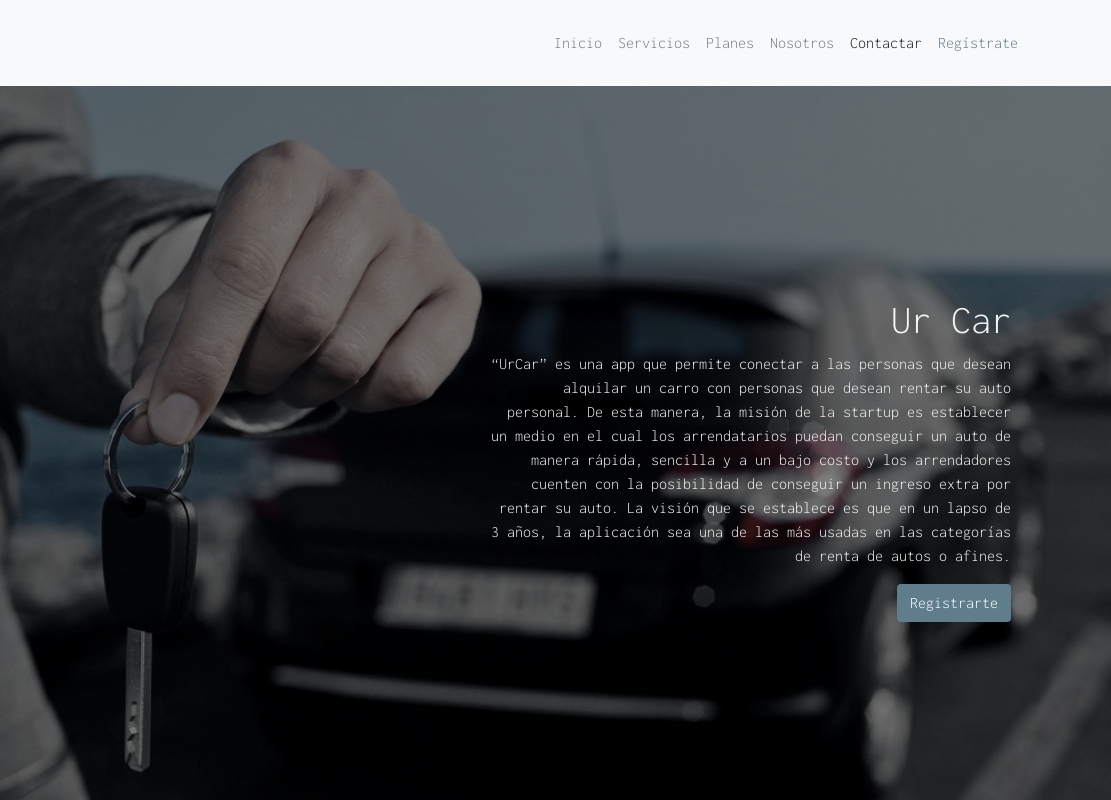
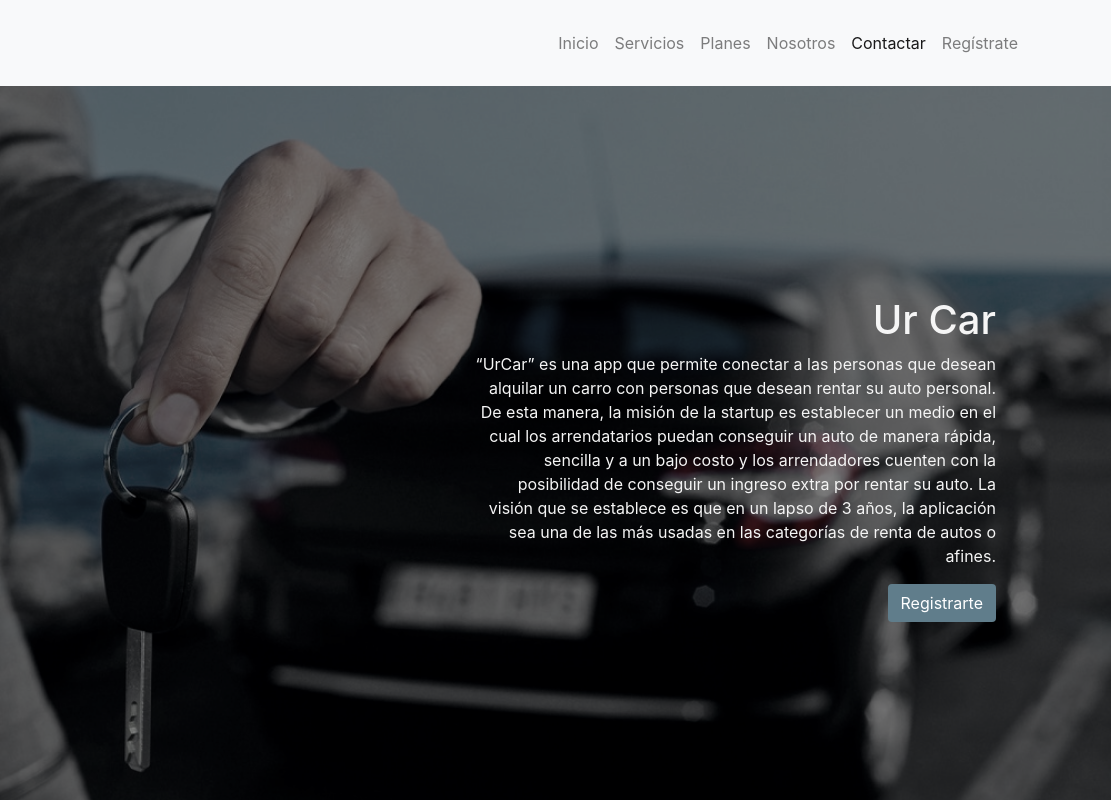
Before and after one commit to jackleon008007/UrCar, a plain HTML site: page index.html in a window 1280 px wide. Shown: the top 800 px of the page, 169-1280 px from the left. Drawn offline with nearby package versions, Linux system fonts and the light colour scheme.

Commit message:
Update index.css

```diff
--- a/index.css
+++ b/index.css
@@ -1,22 +1,13 @@
-
-.bg-dark {
-  background-color: rgb(255, 255, 255) !important;
-  color: rgb(0, 0, 0);
-
-}
-.row{
-  margin: 0;
-}
-
-*{
-  font-family: 'Inconsolata', monospace;
-}
 
 
-.text-car {
-  color:#607D8B !important;
 
-}
+
+
+
+
+
+
+
 
 .btn-car {
   background-color: #607D8B;
```
